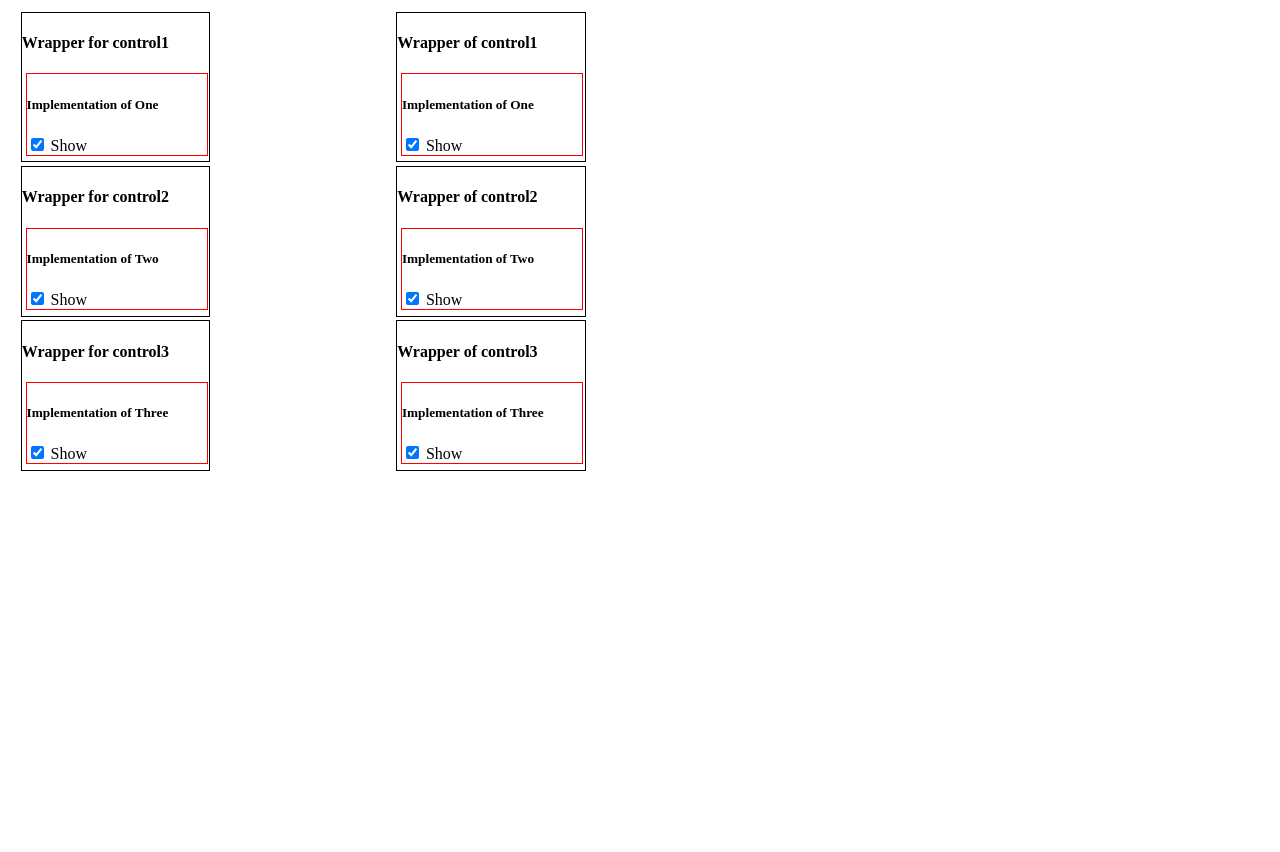
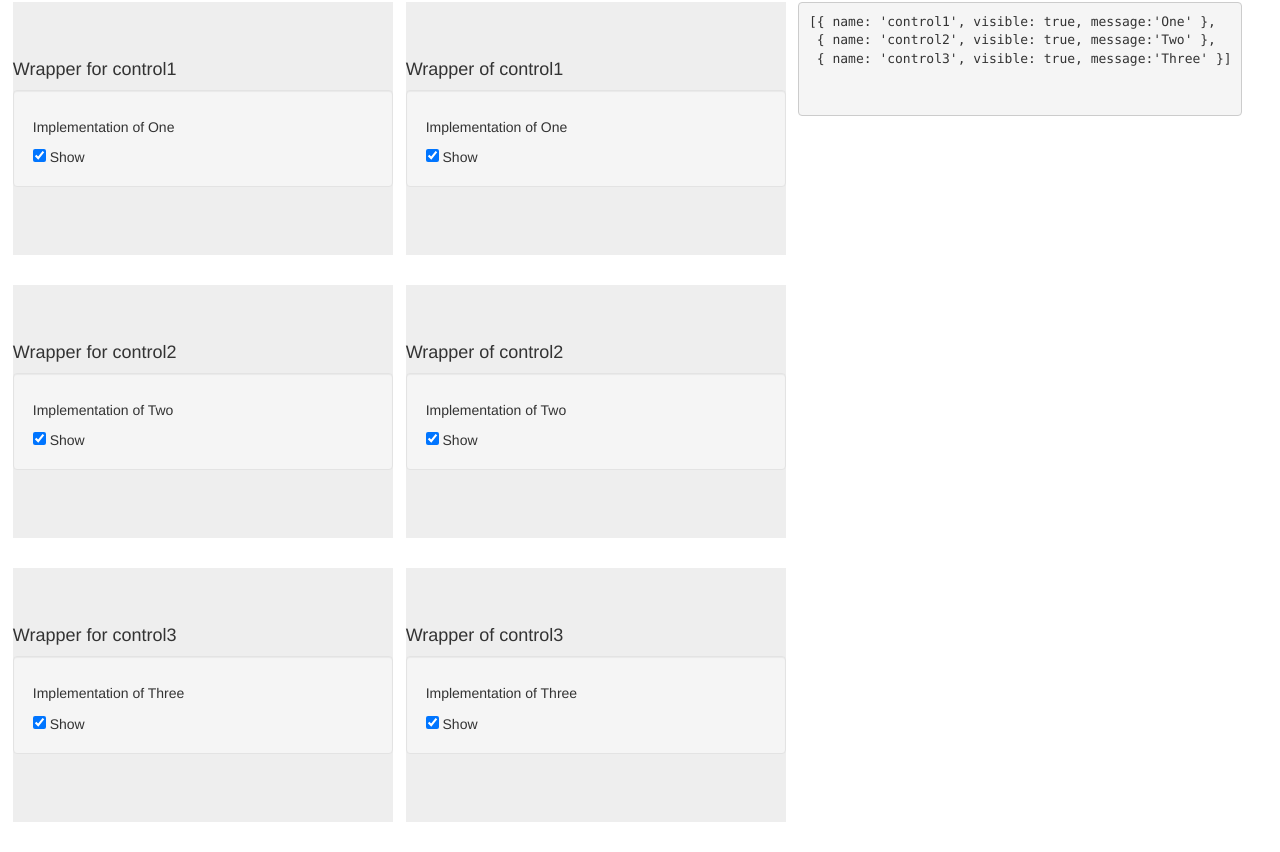
Before and after one commit to jeremyshantz/angular-react-components, a website: page index.html in a window 1280 px wide. Shown: the part 81-933 px from the top of the page. Before the commit the page ends 800 px from the top, so only its background shows below. Drawn offline with nearby package versions, Linux system fonts and the light colour scheme.

Commit message:
Spruced up the ui

```diff
--- a/css/app.css
+++ b/css/app.css
@@ -1,17 +1,6 @@
 BODY{
     padding-left: 1%;
 }
-.wrapper {
-    width:50%;
-    border: 1px solid black;
-    margin-bottom: 1%;
-    padding-bottom: 1%
-}
-.inner {
-    width:96%;
-    border: 1px solid red;
-    margin-left:2%;
-    margin-bottom: 1%
-}
 
-.hide { display: none}
+.leftcol { flex:flex-grow; flex-basis: 30%; }
+.rightcol { flex:flex-grow; flex-basis: 30%; margin-left:1%; }
--- a/index.html
+++ b/index.html
@@ -2,6 +2,7 @@
 <html>
 <head>
     <title>Component Demo</title>
+    <link rel="stylesheet" href="//maxcdn.bootstrapcdn.com/bootstrap/3.2.0/css/bootstrap.min.css">
     <link rel="stylesheet" href="css/app.css">
 </head>
 <body>
@@ -10,14 +11,24 @@
 
 <div style="display:flex">
 
-    <div ng-app="demo" id="angular" style="flex:flex-grow; flex-basis: 30%;" >
+    <div ng-app="demo" id="angular" class="leftcol" >
         <h2>Angular</h2>
         <outer><inner name="control1"></inner></outer>
         <outer><inner name="control2"></inner></outer>
         <outer><inner name="control3"></inner></outer>
     </div>
 
-    <div id="react" style="flex:flex-grow; flex-basis: 30%;"></div>
+    <div id="react" class="rightcol"></div>
+
+    <div class="rightcol">
+        <h2>Objects</h2>
+        <pre>
+[{ name: 'control1', visible: true, message:'One' },
+ { name: 'control2', visible: true, message:'Two' },
+ { name: 'control3', visible: true, message:'Three' }]
+
+        </pre>
+    </div>
 
 </div>
 
--- a/js/angularApp.js
+++ b/js/angularApp.js
@@ -25,7 +25,7 @@
                 this.scope = $scope; // expose scope to inner directive
 
             }],
-            template: '<div ng-show="model.visible" class="wrapper"><h4>Wrapper for {{model.name}} </h4><div ng-transclude></div></div>'
+            template: '<div ng-show="model.visible" class="jumbotron"><h4>Wrapper for {{model.name}} </h4><div ng-transclude></div></div>'
         };
     });
 
@@ -34,8 +34,8 @@
             restrict: 'E',
             scope: {},
             require: '?^outer',
-            template: '<div class="inner"><h5>Implementation of {{model.message}}</h5>' +
-                '<input type="checkbox" ng-model="model.visible" /> Show'
+            template: '<div class="well"><h5>Implementation of {{model.message}}</h5>' +
+                '<label></label><input type="checkbox" ng-model="model.visible" /> Show</label>'
                 +'</div>',
             compile: function compile(tElement, tAttrs, transclude) {
 
--- a/js/reactApp.js
+++ b/js/reactApp.js
@@ -17,7 +17,7 @@ var outer = React.createClass({
         var model = this.state;
 
         var classes = React.addons.classSet({
-            'wrapper': true,
+            'jumbotron': true,
             'hide': !model.visible
         });
 
@@ -42,7 +42,7 @@ var inner = React.createClass({
         var model = this.props.model;
 
         return (
-            <div className="inner"><h5>Implementation of {model.message}</h5>
+            <div className="well"><h5>Implementation of {model.message}</h5>
                 <input type="checkbox" checked={model.visible} onChange={this.toggleDisplay} /> Show
             </div>
             );
```
